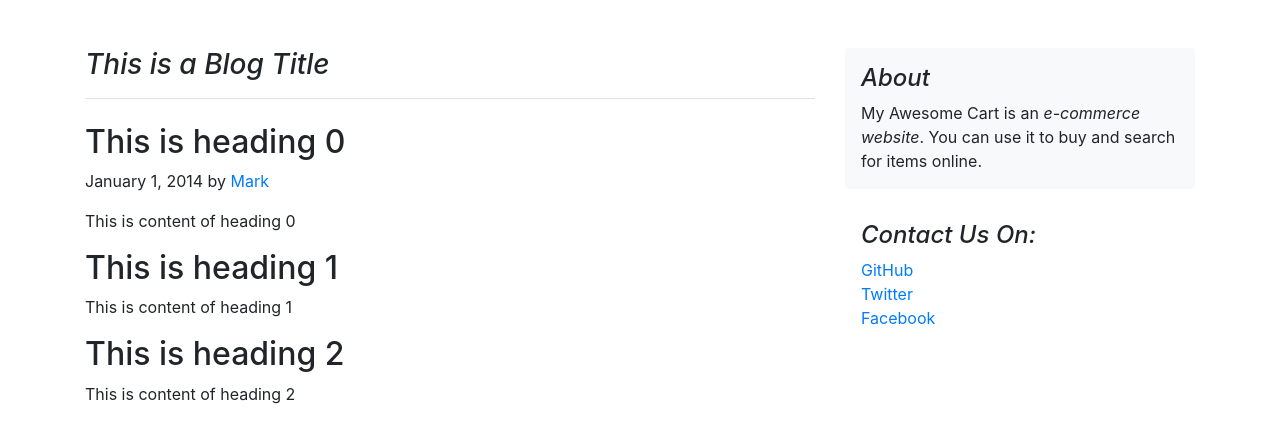
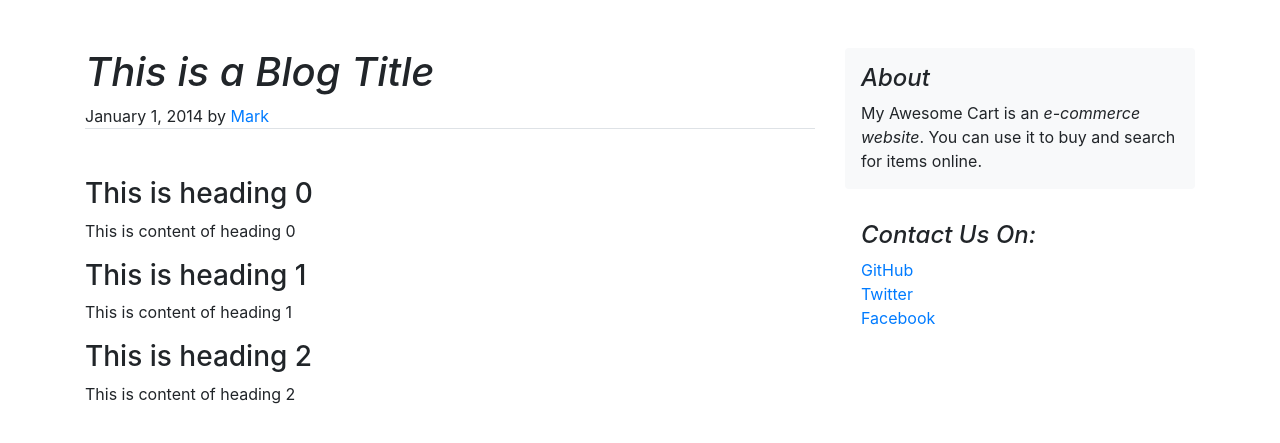
Before and after one commit to jiveshs98/Django-E-Commerce-Website, a Django app: page /blog/blogpost/1 in a window 1280 px wide. Shown: the part 56-499 px from the top of the page. Run offline with Django 3.2, Linux system fonts and the light colour scheme; data comes from the database, SQL or seed files in the repository; both versions use the stored data as it was after the commit; some libraries are stand-ins or nearby versions.

Commit message:
Linked Blog Posts to Blog Home.

```diff
--- a/ecom/blog/templates/blog/blogpost.html
+++ b/ecom/blog/templates/blog/blogpost.html
@@ -5,19 +5,20 @@
 <div class="container">
     <div class="row my-5">
         <div class="col-md-8 blog-main">
-            <h3 class="pb-3 mb-4 font-italic border-bottom">
+            <h1 class="font-italic">
                 {{post.title}}
-            </h3>
+            </h1>
 
             <div class="blog-post">
-                <h2 class="blog-post-title">{{post.head0}}</h2>
-                <p class="blog-post-meta">January 1, 2014 by <a href="#">Mark</a></p>
+                <p class="blog-post-meta mb-5 border-bottom">January 1, 2014 by <a href="#">Mark</a></p>
+
+                <h3 class="blog-post-title">{{post.head0}}</h3>
 
                 <p>{{post.content_head0}}</p>
-                <h2>{{post.head1}}</h2>
+                <h3>{{post.head1}}</h3>
                 <p>{{post.content_head1}}</p>
 
-                <h2>{{post.head2}}</h2>
+                <h3>{{post.head2}}</h3>
                 <p>{{post.content_head2}}</p>
 
             </div><!-- /.blog-post -->
--- a/ecom/blog/templates/blog/index.html
+++ b/ecom/blog/templates/blog/index.html
@@ -14,11 +14,11 @@
           <div class="card-body d-flex flex-column align-items-start">
             <strong class="d-inline-block mb-2 text-primary">{{item.head0}}</strong>
             <h3 class="mb-0">
-              <a class="text-dark" href="#">{{item.title}}</a>
+              <a class="text-dark" href="blogpost/{{item.post_id}}">{{item.title}}</a>
             </h3>
             <div class="mb-1 text-muted">Nov 12</div>
             <p class="card-text mb-auto">{{item.head1}}</p>
-            <a href="#">Continue reading</a>
+            <a href="blogpost/{{item.post_id}}">Continue reading</a>
           </div>
           <img class="card-img-right flex-auto d-none d-md-block" alt="Thumbnail [200x250]" style="width: 200px; height: 250px;" src="/media/{{item.thumbnail}}">
         </div>
```
Also changed, not shown: ecom/db.sqlite3, ecom/media/blog/images/django.jpg (added).
